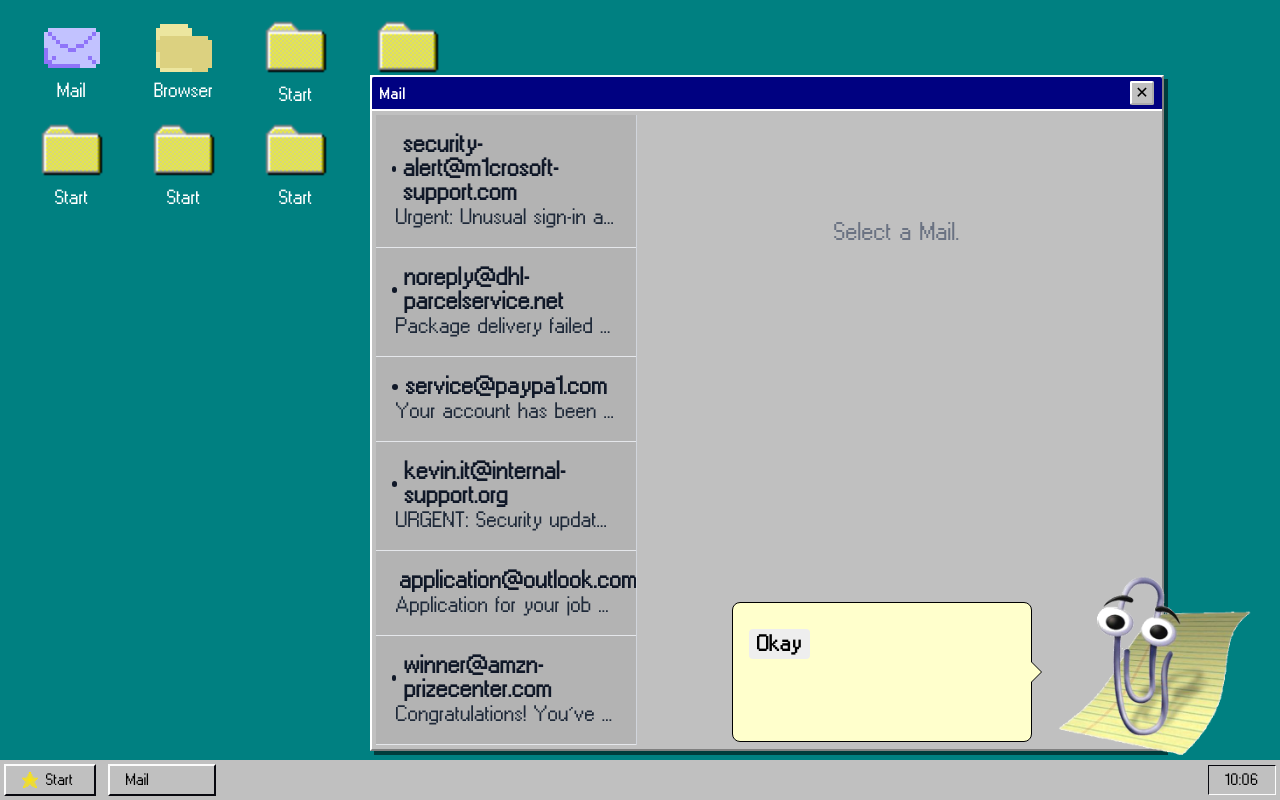
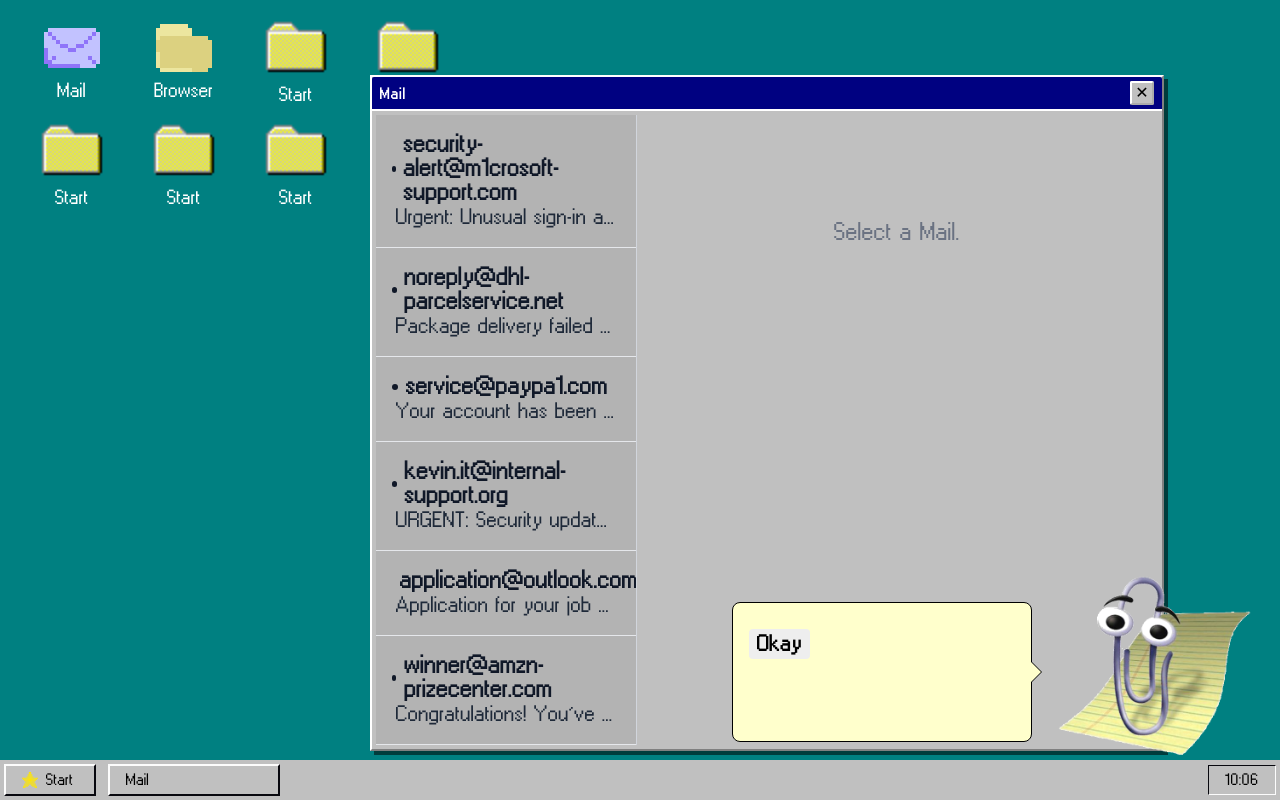
Before and after one commit to darius-it/doors95, a Nuxt app: page / in a window 1280 px wide. Both pictures are taken after a click on the element "Mail". Built offline with nearby package versions, Linux system fonts and the light colour scheme.

Commit message:
styles: extend bottom bar window indicators

```diff
--- a/components/layout/BottomBar.vue
+++ b/components/layout/BottomBar.vue
@@ -13,7 +13,7 @@
           v-for="window in currentlyOpenWindows.openWindows" :key="window"
           @click="currentlyOpenWindows.setLastClickedWindow(window)"
         >
-          <div class="text-left flex flex-row items-start justify-start w-16 -ml-2 pr-12 cursor-pointer">
+          <div class="text-left flex flex-row items-start justify-start w-16 -ml-2 pr-32 cursor-pointer">
             {{ window }}
           </div>
         </LayoutBottomBarButton>
```
